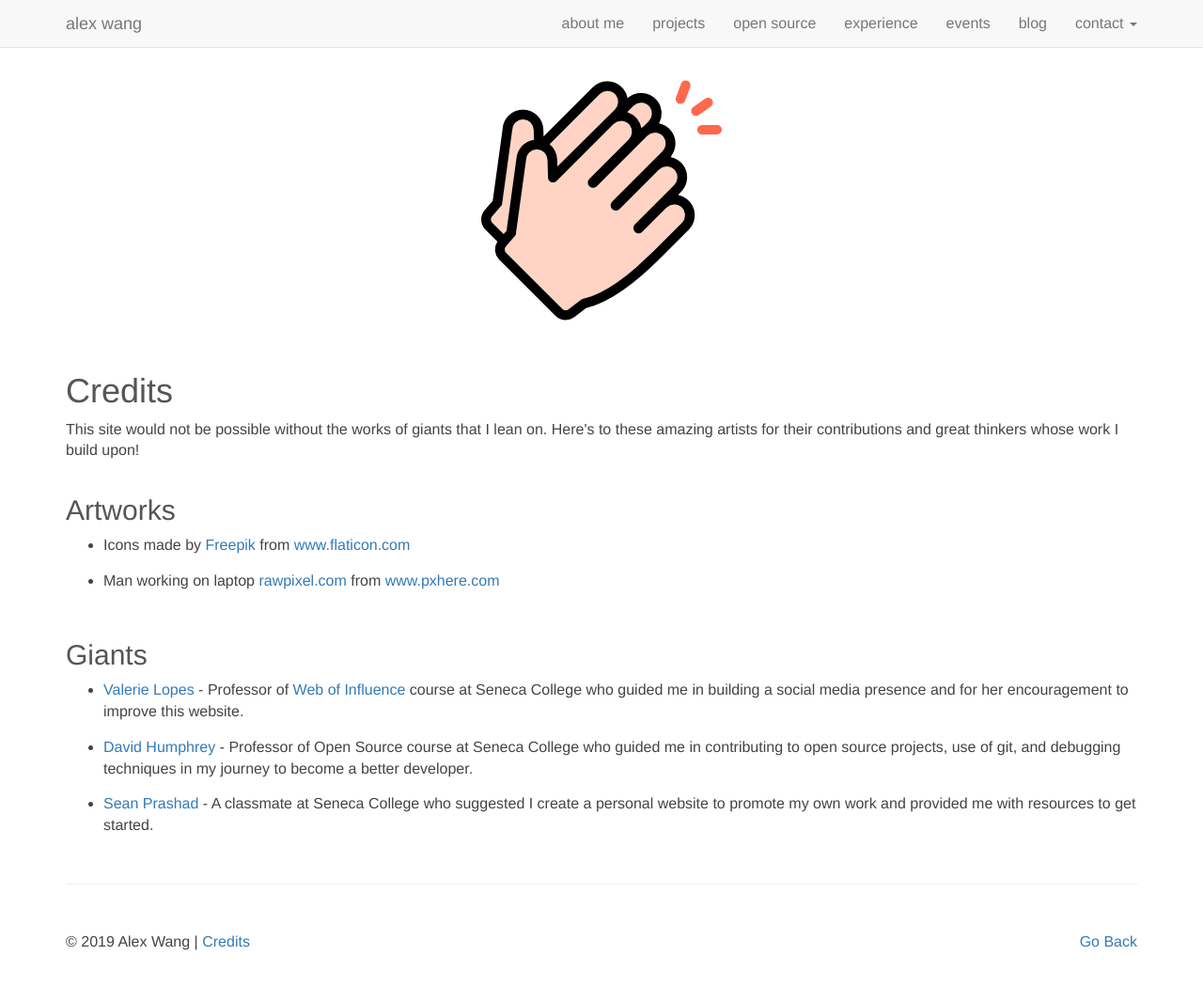
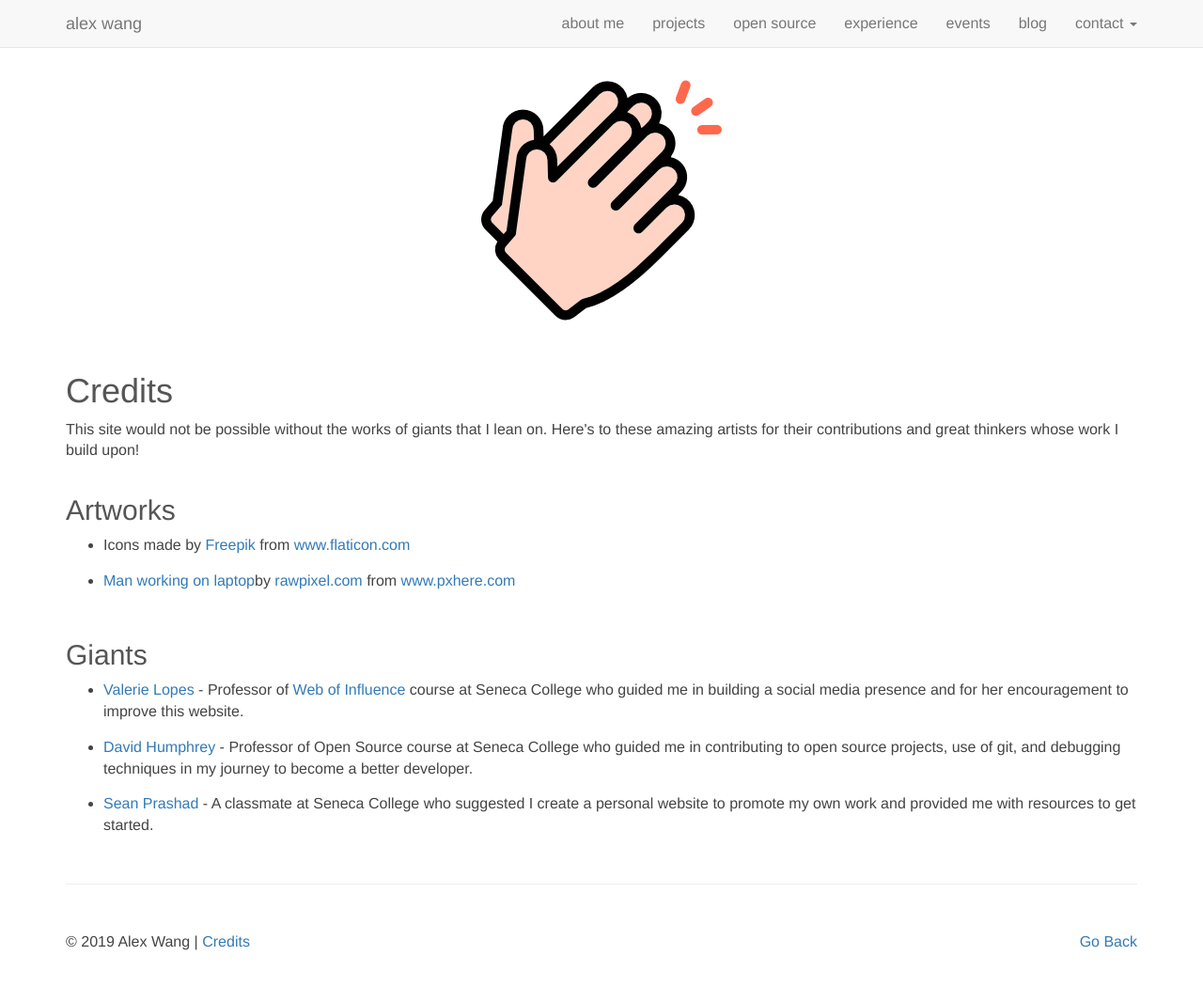
Before and after one commit to AlexWang-16/alexwang-16.github.io, a Jekyll site: the page credits.html, which Jekyll copies as it is, in a window 1280 px wide and 1064 px high. Shown: the top 1050 px of the window at 94% size. Built offline with Jekyll 4.4.1, drawn with Linux system fonts in a browser that asks for light colours.

```diff
--- a/credits.html
+++ b/credits.html
@@ -72,7 +72,7 @@
               <li class="credits-li-bottom-spacer">Icons made by <a href="https://www.flaticon.com/authors/freepik" title="Freepik">Freepik</a> from
                 <a href="https://www.flaticon.com/" title="Flaticon">www.flaticon.com</a></li>
               </li>
-              <li class="credits-li-bottom-spacer">Man working on laptop <a href="https://pxhere.com/en/photographer/795663" title="rawpixel.com">rawpixel.com</a> from
+              <li class="credits-li-bottom-spacer"><a href="https://pxhere.com/en/photo/1558943" target="_blank">Man working on laptop</a>by <a href="https://pxhere.com/en/photographer/795663" title="rawpixel.com">rawpixel.com</a> from
                 <a href="https://pxhere.com" title="Flaticon">www.pxhere.com</a></li>
               </li>
             </ul>
```
